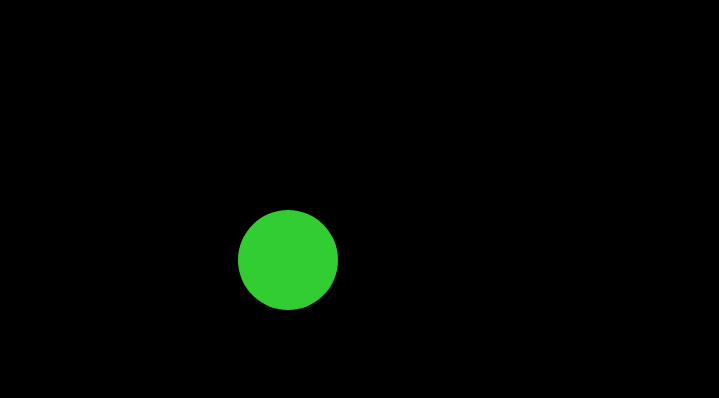
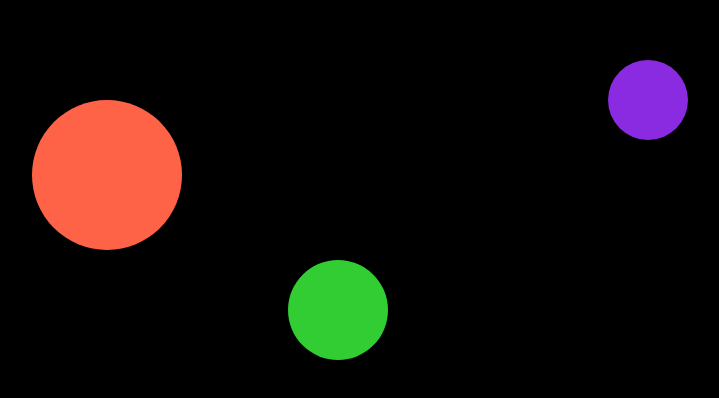
Before and after one commit to j-d-b/jdb-space, a plain HTML site: page index.html in a window 1280 px wide. Shown: the part 140-538 px from the top of the page, without its empty margins (352-1071 px from the left). Drawn offline with Linux system fonts and the light colour scheme.

Commit message:
adding green and purple balls

```diff
--- a/index.html
+++ b/index.html
@@ -5,7 +5,9 @@
 </head>
 <html>
   <body>
-    <div class="ball"></div>
+    <div class="ball ball-green"></div>
+    <div class="ball ball-red"></div>
+    <div class="ball ball-purple"></div>
     <script src="main.js"></script>
   </body>
 </html>
--- a/main.css
+++ b/main.css
@@ -3,13 +3,34 @@ body {
 }
 
 .ball {
-  height: 100px;
-  width: 100px;
-  background-color: limegreen;
   position: absolute;
-  top: calc(50% - 50px);
-  left: calc(50% - 50px);
-  border-radius: 50px;
   cursor: pointer;
   transition: all 2s cubic-bezier(0.25, 0.46, 0.45, 0.94);
 }
+
+.ball-green {
+  background-color: limegreen;
+  height: 100px;
+  width: 100px;
+  border-radius: 50px;
+  top: 50%;
+  left: 50%;
+}
+
+.ball-red {
+  background-color: tomato;
+  height: 150px;
+  width: 150px;
+  border-radius: 75px;
+  top: 30%;
+  left: 30%;
+}
+
+.ball-purple {
+  background-color: blueviolet;
+  height: 80px;
+  width: 80px;
+  border-radius: 40px;
+  left: 75%;
+  top: 25%;
+}
```
